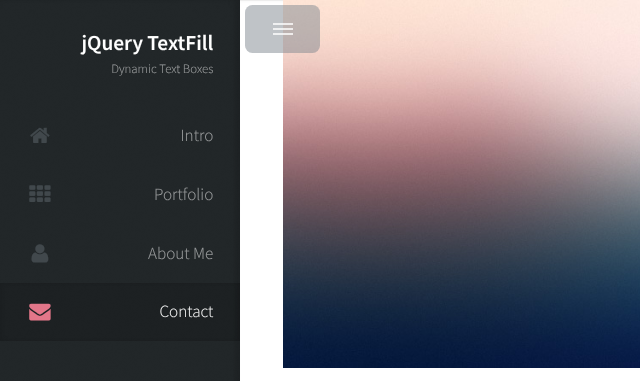
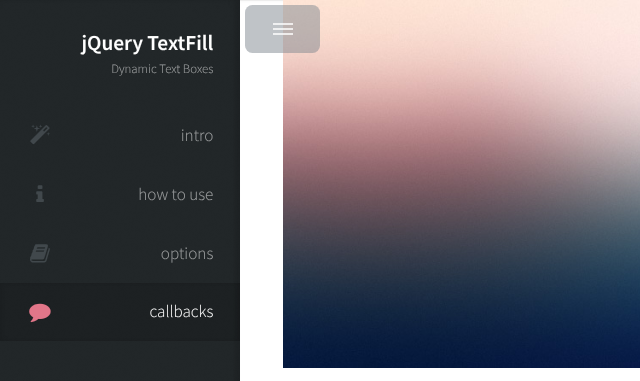
Before and after one commit to jquery-textfill/jquery-textfill.github.io, a website: page app/index.html in a window 1280 px wide. Both pictures are taken after a click on the element 42 px from the left and 29 px from the top of the page. Shown: the top 381 px of the page, 0-640 px from the left. Drawn offline with Linux system fonts and the light colour scheme.

Commit message:
Modified even further the sidebar

```diff
--- a/app/index.html
+++ b/app/index.html
@@ -53,10 +53,26 @@
 
 		  -->
 		  <ul>
-			<li><a href="#top" id="top-link" class="skel-panels-ignoreHref"><span class="fa fa-home">Intro</span></a></li>
-			<li><a href="#portfolio" id="portfolio-link" class="skel-panels-ignoreHref"><span class="fa fa-th">Portfolio</span></a></li>
-			<li><a href="#about" id="about-link" class="skel-panels-ignoreHref"><span class="fa fa-user">About Me</span></a></li>
-			<li><a href="#contact" id="contact-link" class="skel-panels-ignoreHref"><span class="fa fa-envelope">Contact</span></a></li>
+			<li>
+			  <a href="#top" id="top-link" class="skel-panels-ignoreHref">
+				<span class="fa fa-magic">intro</span>
+			  </a>
+			</li>
+			<li>
+			  <a href="#portfolio" id="portfolio-link" class="skel-panels-ignoreHref">
+				<span class="fa fa-info">how to use</span>
+			  </a>
+			</li>
+			<li>
+			  <a href="#about" id="about-link" class="skel-panels-ignoreHref">
+				<span class="fa fa-book">options</span>
+			  </a>
+			</li>
+			<li>
+			  <a href="#contact" id="contact-link" class="skel-panels-ignoreHref">
+				<span class="fa fa-comment">callbacks</span>
+			  </a>
+			</li>
 		  </ul>
 		</nav>
 
@@ -66,8 +82,8 @@
 
 		<!-- Social Icons -->
 		<ul class="icons">
-		  <li><a href="#" class="fa fa-github solo"><span>Github</span></a></li>
-		  <li><a href="#" class="fa fa-envelope solo"><span>Email</span></a></li>
+		  <li><a href="https://github.com/jquery-textfill/jquery-textfill/" class="fa fa-github solo" target="_blank"><span>Github</span></a></li>
+		  <li><a href="https://github.com/jquery-textfill/" class="fa fa-envelope solo" target="_blank"><span>Email</span></a></li>
 		</ul>
 
 	  </div>
```
